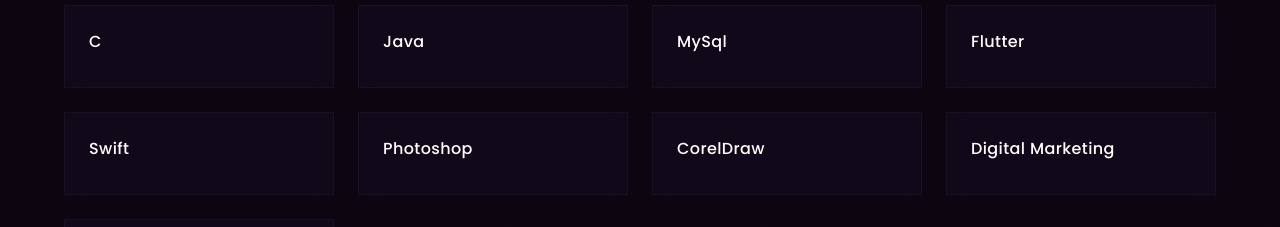
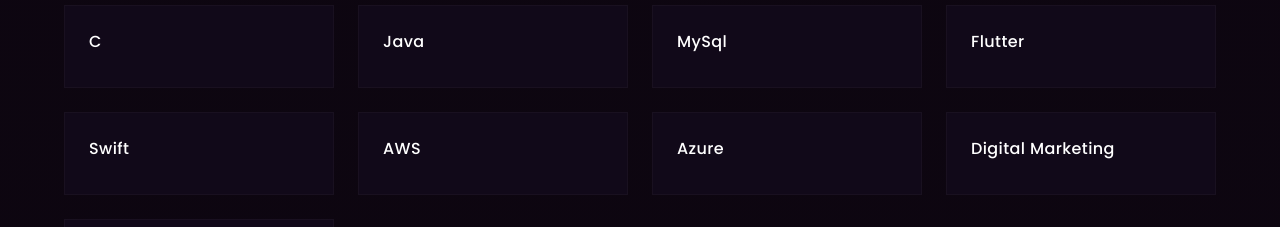
Before and after one commit to vobzzartt/myportfolio, a Next.js app: page / in a window 1280 px wide. Shown: the part 2940-3167 px from the top of the page. Built offline with nearby package versions, Linux system fonts and the light colour scheme.

Commit message:
Update data.ts

```diff
--- a/src/data/data.ts
+++ b/src/data/data.ts
@@ -159,11 +159,11 @@
   },
   {
     id: 13,
-    title: "Photoshop",
+    title: "AWS",
   },
   {
     id: 14,
-    title: "CorelDraw",
+    title: "Azure",
   },
   {
     id: 15,
```
